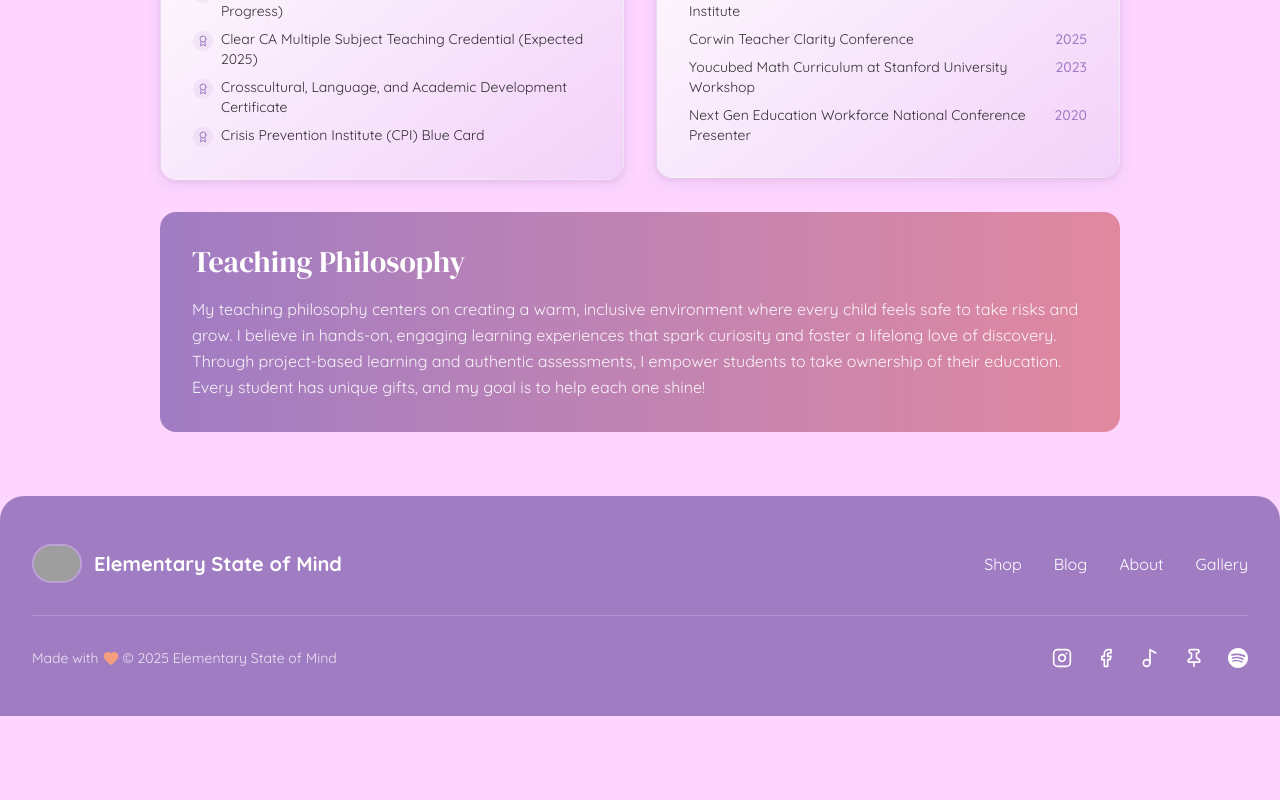
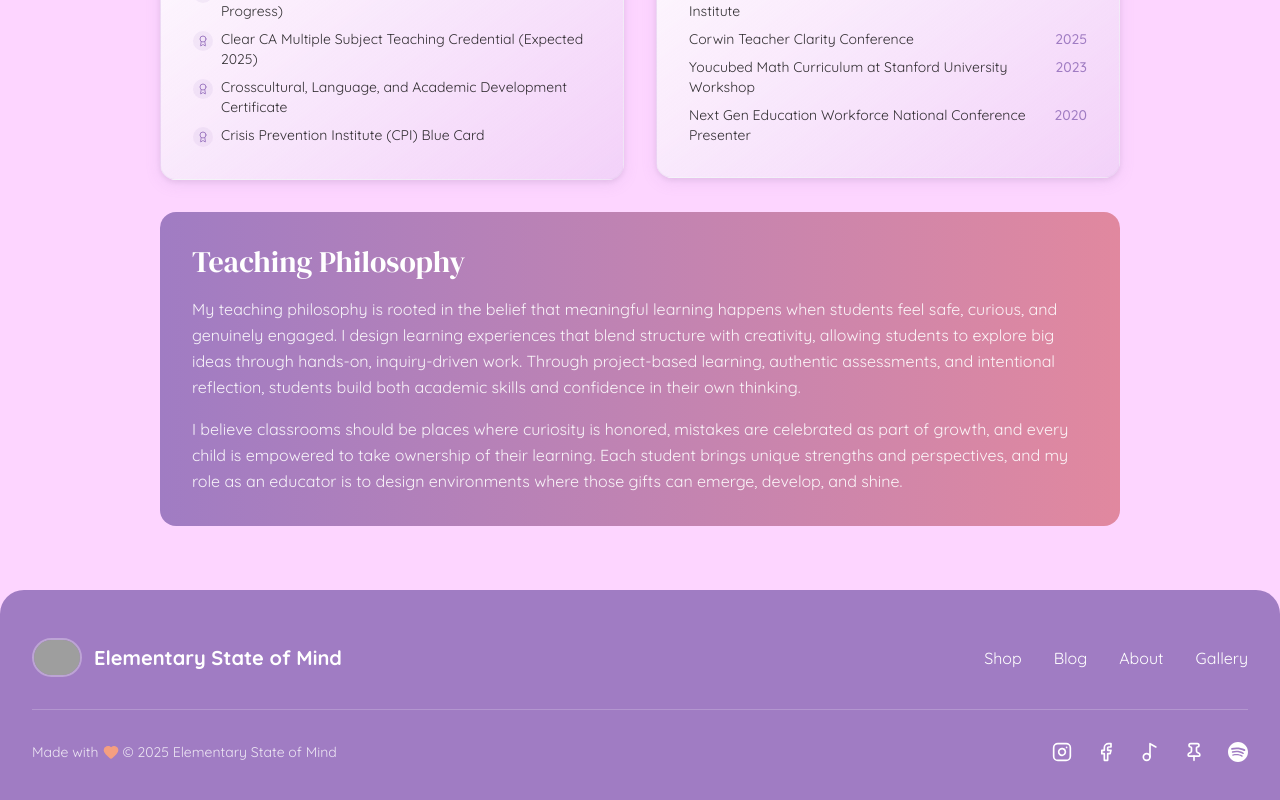
Before and after one commit to nikopastore/elementary-state-of-mind-site, a Next.js app: page /about in a window 1280 px wide. Shown: the part 1687-2487 px from the top of the page. Before the commit the page ends 2403 px from the top, so only its background shows below. Built offline with nearby package versions, Linux system fonts and the light colour scheme; grey boxes are pictures that could not be loaded.

Commit message:
Update teaching philosophy section

```diff
--- a/src/app/about/page.tsx
+++ b/src/app/about/page.tsx
@@ -220,13 +220,11 @@ export default function AboutPage() {
         >
           <div className="bg-gradient-to-r from-purple to-dustyRose rounded-xl md:rounded-2xl p-5 md:p-6 lg:p-8 text-white">
             <h2 className="font-heading text-xl sm:text-2xl md:text-3xl mb-3 md:mb-4">Teaching Philosophy</h2>
+            <p className="text-white/90 leading-relaxed text-sm md:text-base mb-4">
+              My teaching philosophy is rooted in the belief that meaningful learning happens when students feel safe, curious, and genuinely engaged. I design learning experiences that blend structure with creativity, allowing students to explore big ideas through hands-on, inquiry-driven work. Through project-based learning, authentic assessments, and intentional reflection, students build both academic skills and confidence in their own thinking.
+            </p>
             <p className="text-white/90 leading-relaxed text-sm md:text-base">
-              My teaching philosophy centers on creating a warm, inclusive environment where every
-              child feels safe to take risks and grow. I believe in hands-on, engaging learning
-              experiences that spark curiosity and foster a lifelong love of discovery. Through
-              project-based learning and authentic assessments, I empower students to take
-              ownership of their education. Every student has unique gifts, and my goal is to
-              help each one shine!
+              I believe classrooms should be places where curiosity is honored, mistakes are celebrated as part of growth, and every child is empowered to take ownership of their learning. Each student brings unique strengths and perspectives, and my role as an educator is to design environments where those gifts can emerge, develop, and shine.
             </p>
           </div>
         </motion.div>
```
